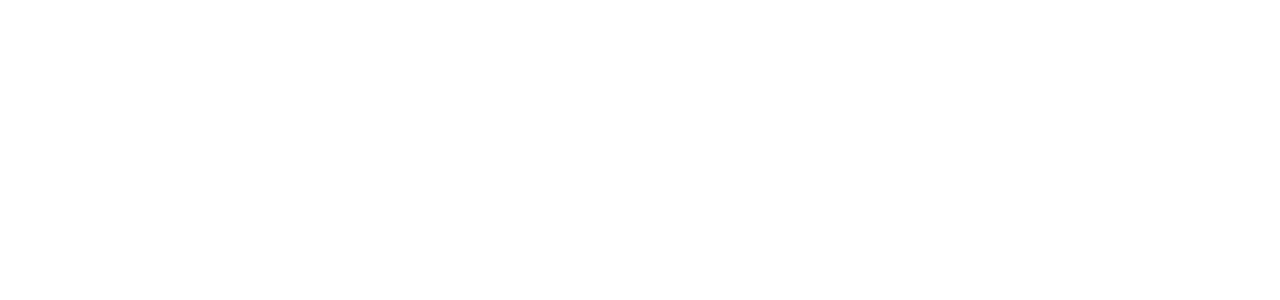
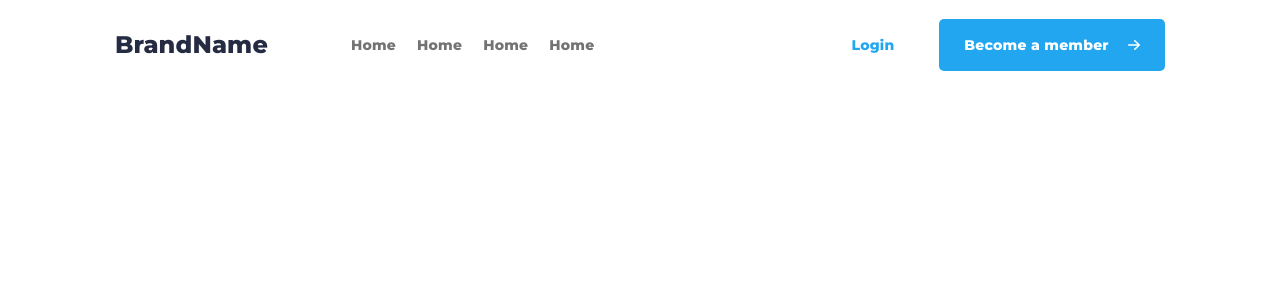
Before and after one commit to Sabuhi0/PragmatechFrontEndProject, a PHP site: page / in a window 1280 px wide. Before the commit the part shown is empty. Shown: the top 300 px of the page. Run offline with PHP 8.4, Linux system fonts and the light colour scheme.

Commit message:
Add Navbar section

```diff
--- a/FigmaTemplates/lfinanceWebsite/assets/sass/main.css
+++ b/FigmaTemplates/lfinanceWebsite/assets/sass/main.css
@@ -1,5 +1,90 @@
-h1 {
-  background: red;
-  color: black;
-  font-size: 2rem;
+* {
+  margin: 0;
+  padding: 0;
+  text-decoration: none;
+  list-style-type: none;
+}
+
+.container {
+  max-width: 1050px;
+  width: 100%;
+  margin: 0 auto;
+}
+
+.navbar-items {
+  display: flex;
+  justify-content: space-between;
+  margin-top: 19px;
+}
+.navbar-items .navbar-item {
+  display: flex;
+  align-items: center;
+}
+.navbar-items .navbar-item .navbar-menu ul {
+  display: flex;
+  align-items: center;
+}
+.navbar-items .navbar-item .navbar-brand h1 {
+  font-family: "Montserrat", sans-serif;
+  font-style: normal;
+  font-weight: bold;
+  font-size: 24px;
+  line-height: 32px;
+  /* identical to box height, or 133% */
+  letter-spacing: 0.1px;
+  /* text-color */
+  color: #252B42;
+  margin-right: 83px;
+}
+.navbar-items .navbar-item .navbar-menu ul li a {
+  font-family: Montserrat;
+  font-style: normal;
+  font-weight: 600;
+  font-size: 14px;
+  line-height: 24px;
+  /* identical to box height, or 171% */
+  letter-spacing: 0.2px;
+  /* second-text-color */
+  color: #737373;
+}
+.navbar-items .navbar-item .navbar-menu ul li:not(:first-child) {
+  padding-left: 21px;
+}
+.navbar-items .navbar-nav {
+  display: flex;
+  align-items: center;
+}
+.navbar-items .navbar-nav .navbar-login p a {
+  /* btn-text */
+  font-family: Montserrat;
+  font-style: normal;
+  font-weight: bold;
+  font-size: 14px;
+  line-height: 22px;
+  /* identical to box height, or 157% */
+  letter-spacing: 0.2px;
+  /* primary-color */
+  color: #23A6F0;
+  padding-right: 45px;
+}
+.navbar-items .navbar-nav .navbar-button button {
+  padding: 15px 25px;
+  background: #23A6F0;
+  border-radius: 5px;
+  border: none;
+  cursor: pointer;
+}
+.navbar-items .navbar-nav .navbar-button button a {
+  font-family: "Montserrat";
+  font-style: normal;
+  font-weight: bold;
+  font-size: 14px;
+  line-height: 22px;
+  /* identical to box height, or 157% */
+  letter-spacing: 0.2px;
+  /* light-text-color */
+  color: #FFFFFF;
+}
+.navbar-items .navbar-nav .navbar-button button a img {
+  padding-left: 15px;
 }/*# sourceMappingURL=main.css.map */
--- a/FigmaTemplates/lfinanceWebsite/assets/sass/main.scss
+++ b/FigmaTemplates/lfinanceWebsite/assets/sass/main.scss
@@ -1,5 +1,90 @@
-h1 {
-    background: red;
-    color: black;
-    font-size: 2rem;
+* {
+    margin: 0;
+    padding: 0;
+    text-decoration: none;
+    list-style-type: none;
 }
+
+.container {
+    max-width: 1050px;
+    width: 100%;
+    margin: 0 auto;
+}
+
+.navbar-items {
+    display: flex;
+    justify-content: space-between;
+    margin-top: 19px;
+    .navbar-item {
+        display: flex;
+        align-items: center;
+        .navbar-menu ul {
+            display: flex;
+            align-items: center;
+        }
+        .navbar-brand h1 {
+            font-family: 'Montserrat', sans-serif;
+            font-style: normal;
+            font-weight: bold;
+            font-size: 24px;
+            line-height: 32px;
+            /* identical to box height, or 133% */
+            letter-spacing: 0.1px;
+            /* text-color */
+            color: #252B42;
+            margin-right: 83px;
+        }
+        .navbar-menu ul li a {
+            font-family: Montserrat;
+            font-style: normal;
+            font-weight: 600;
+            font-size: 14px;
+            line-height: 24px;
+            /* identical to box height, or 171% */
+            letter-spacing: 0.2px;
+            /* second-text-color */
+            color: #737373;
+        }
+        .navbar-menu ul li:not(:first-child) {
+            padding-left: 21px;
+        }
+    }
+    .navbar-nav {
+        display: flex;
+        align-items: center;
+        .navbar-login p a {
+            /* btn-text */
+            font-family: Montserrat;
+            font-style: normal;
+            font-weight: bold;
+            font-size: 14px;
+            line-height: 22px;
+            /* identical to box height, or 157% */
+            letter-spacing: 0.2px;
+            /* primary-color */
+            color: #23A6F0;
+            padding-right: 45px;
+        }
+        .navbar-button button {
+            padding: 15px 25px;
+            background: #23A6F0;
+            border-radius: 5px;
+            border: none;
+            cursor: pointer;
+            a {
+                font-family: "Montserrat";
+                font-style: normal;
+                font-weight: bold;
+                font-size: 14px;
+                line-height: 22px;
+                /* identical to box height, or 157% */
+                letter-spacing: 0.2px;
+                /* light-text-color */
+                color: #FFFFFF;
+                img {
+                    padding-left: 15px;
+                }
+            }
+        }
+    }
+}
--- a/FigmaTemplates/lfinanceWebsite/index.html
+++ b/FigmaTemplates/lfinanceWebsite/index.html
@@ -15,7 +15,51 @@
 </head>
 
 <body>
-
+    <!-- Header Section Start -->
+    <section id="header">
+        <div class="container">
+            <!-- Navbar Section Start -->
+            <nav>
+                <div class="navbar-items">
+                    <div class="navbar-item">
+                        <div class="navbar-brand">
+                            <h1>BrandName</h1>
+                        </div>
+                        <div class="navbar-menu">
+                            <ul>
+                                <li>
+                                    <a href="#">Home</a>
+                                </li>
+                                <li>
+                                    <a href="#">Home</a>
+                                </li>
+                                <li>
+                                    <a href="#">Home</a>
+                                </li>
+                                <li>
+                                    <a href="#">Home</a>
+                                </li>
+                            </ul>
+                        </div>
+                    </div>
+                    <div class="navbar-nav">
+                        <div class="navbar-login">
+                            <p><a href="#">Login</a></p>
+                        </div>
+                        <div class="navbar-button">
+                            <button>
+                                <a href="#">Become a member
+                                    <img src="./assets/images/svg/Vector.svg" alt="Vector">
+                                </a>
+                            </button>
+                        </div>
+                    </div>
+                </div>
+            </nav>
+            <!-- Navbar Section End -->
+        </div>
+    </section>
+    <!-- Header Section End -->
 </body>
 
 </html>
```
Also changed, not shown: 1 other file.
